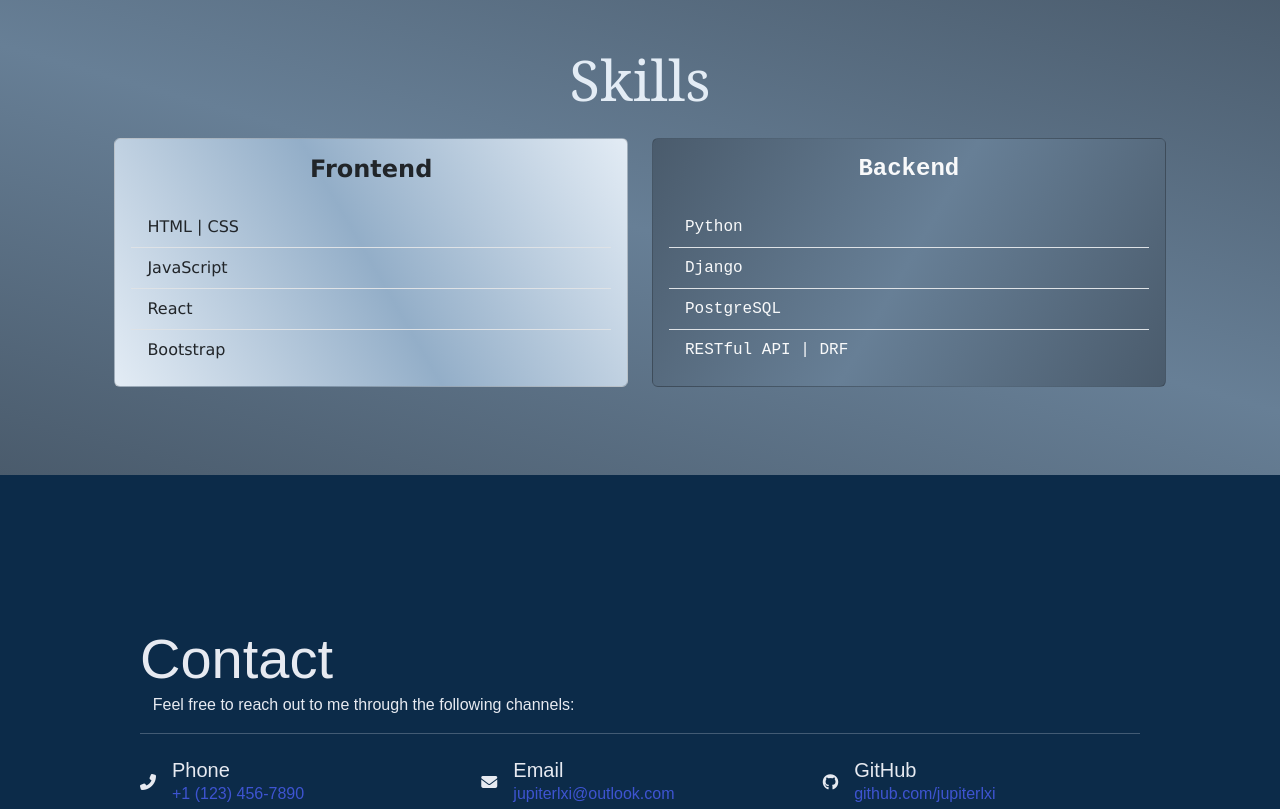
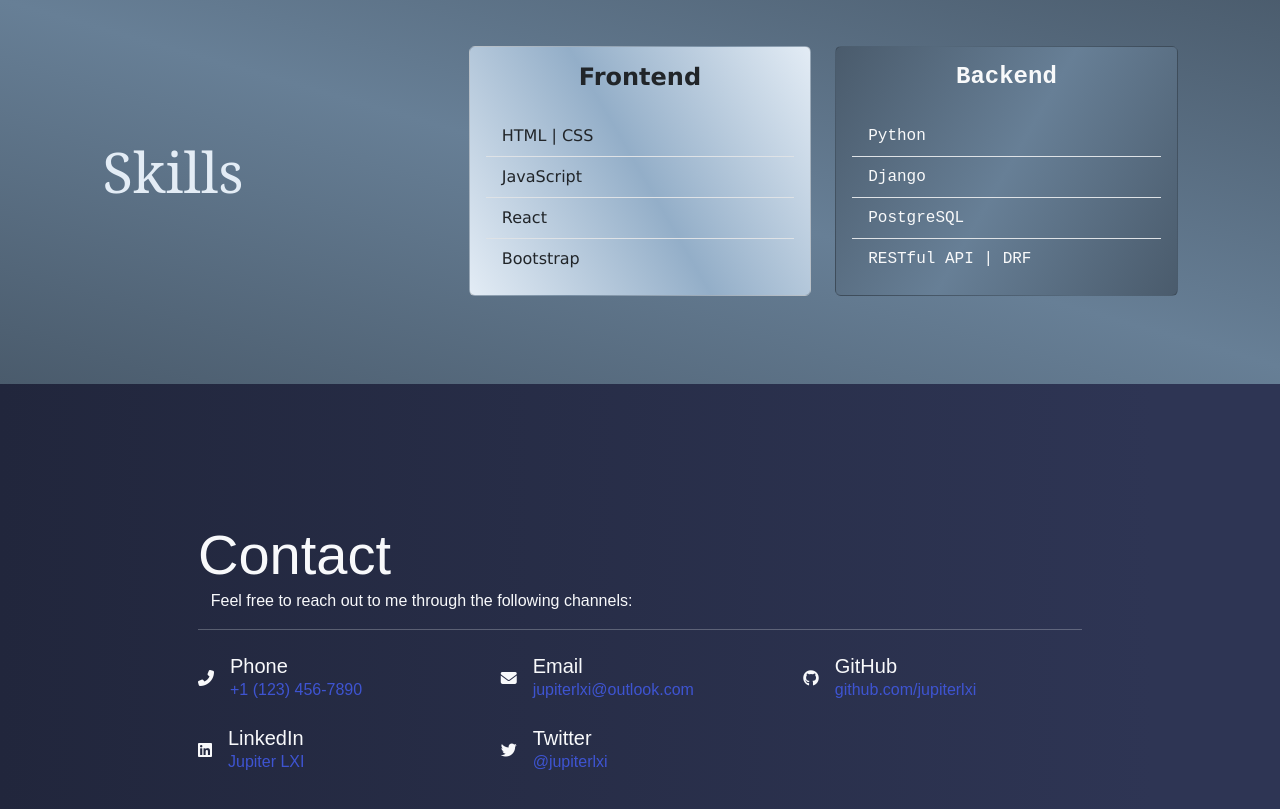
Before and after one commit to JupiterLXI/About, a plain HTML site: page index.html in a window 1280 px wide. Shown: the part 860-1669 px from the top of the page. Drawn offline with nearby package versions, Linux system fonts and the light colour scheme.

Commit message:
a few changes in style

```diff
--- a/index.css
+++ b/index.css
@@ -25,7 +25,7 @@ a {
 
 /* About Me Section */
 .about-me-section {
-    background: linear-gradient(to top, rgb(243, 247, 255) 75%, #3F79B8);
+    background: linear-gradient(to top, rgb(243, 247, 255) 50%, #3F79B8);
     background-color:rgb(243, 247, 255);
     padding: 5% 3%;
     color: rgb(5, 29, 63);
@@ -56,10 +56,31 @@ a {
 }
 
 /* Contact Section */
-.contact-section {
+/* .contact-section {
     background-color: #0c2b49;
     padding: 11% 10%;
     color: rgb(231, 234, 241);
+} */
+
+/* Contact Section */
+.contact-section {
+    /* background-color: #2e3554; */
+    padding: 10% 10%;
+    color: rgb(248, 249, 251);
+    text-align-last: auto;
+    padding-bottom: auto;
+}
+.ftr {
+    background-color: #2e3554;
+    background: linear-gradient(to left, #2e3554 10%, #21263c);
+    text-align-last: center;
+    padding-bottom: 0.8em;
+}
+
+.lxi {
+    /* text-align-last: center; */
+    color: rgb(231, 231, 233);
+    font-family: 'Segoe UI', Tahoma, Geneva, Verdana, sans-serif;
 }
 
 .badge-bolder {
@@ -90,4 +111,9 @@ a {
     .subt {
         margin-left: 0;
     }
+    .contact-section {
+        /* background-color: #2e3554; */
+        padding: 13% 10%;
+    }
+
 }
--- a/index.html
+++ b/index.html
@@ -61,12 +61,17 @@
 
         <!-- Skills Section -->
         <section id="skills" class="skill-section">
-        <div class="container">
-            <h2 class="display-4 mb-4 text-center">Skills</h2>
+            <div class="containe-fluid">
+                <div class="row">
+                    <!-- Center the Skills header on large screens -->
+                    <div class="col-lg-4 d-flex text-center align-items-center justify-content-between skills-header">
+                        <h2 class="display-4 mb-4 text-center d-flex">Skills</h2>
+                    </div>
 
                     <!-- Card-based Design -->
+                    <!-- Frontend Skills Card -->
+                    <div class="col-lg-8 col-md-12">
                         <div class="row">
-                <!-- Frontend Skills Card -->
                             <div class="col-md-6 mb-4 bg-transparent">
                                 <div class="card frontend">
                                     <div class="card-body">
@@ -95,6 +100,8 @@
                                     </div>
                                 </div>
                             </div>
+                        </div>
+                    </div>
 
                 </div>
             </div>
@@ -110,8 +117,8 @@
     <!-- </section> -->
 
     <!-- Contact Section -->
-    <footer id="contact" class="contact-section">
-        <div class="container">
+    <footer id="contact" class="ftr">
+        <div class="container contact-section">
             <p class="">
                 <h2 class="display-4" style="line-height: 95%;">Contact</h2>
                 <span class="subt">
@@ -122,7 +129,7 @@
             <!-- Contact Information -->
             <div class="row">
                 <!-- Phone -->
-                <div class="col-lg-4 mb-4">
+                <div class="col-lg-4 col-md-12 mb-4">
                     <div class="d-flex align-items-center">
                         <i class="fas fa-phone-alt me-3"></i>
                         <div>
@@ -133,7 +140,7 @@
                 </div>
 
                 <!-- Email -->
-                <div class="col-lg-4 mb-4">
+                <div class="col-lg-4 col-md-6 mb-4">
                     <div class="d-flex align-items-center">
                         <i class="fas fa-envelope me-3"></i>
                         <div>
@@ -144,7 +151,7 @@
                 </div>
 
                 <!-- GitHub -->
-                <div class="col-lg-4 mb-4">
+                <div class="col-lg-4 col-md-6 mb-4">
                     <div class="d-flex align-items-center">
                         <i class="fab fa-github me-3"></i>
                         <div>
```
Lines whose indentation alone changed are shown as unchanged.
